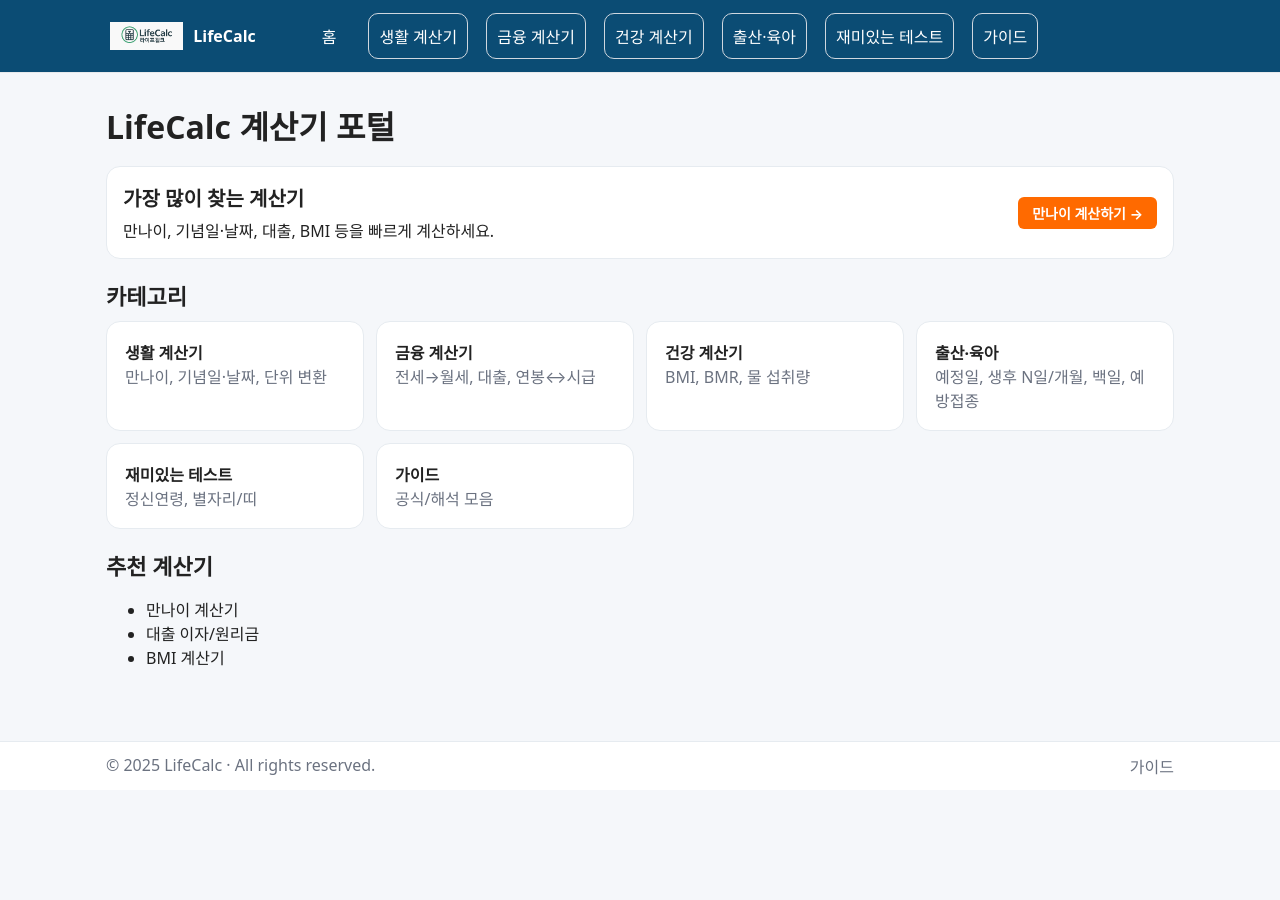
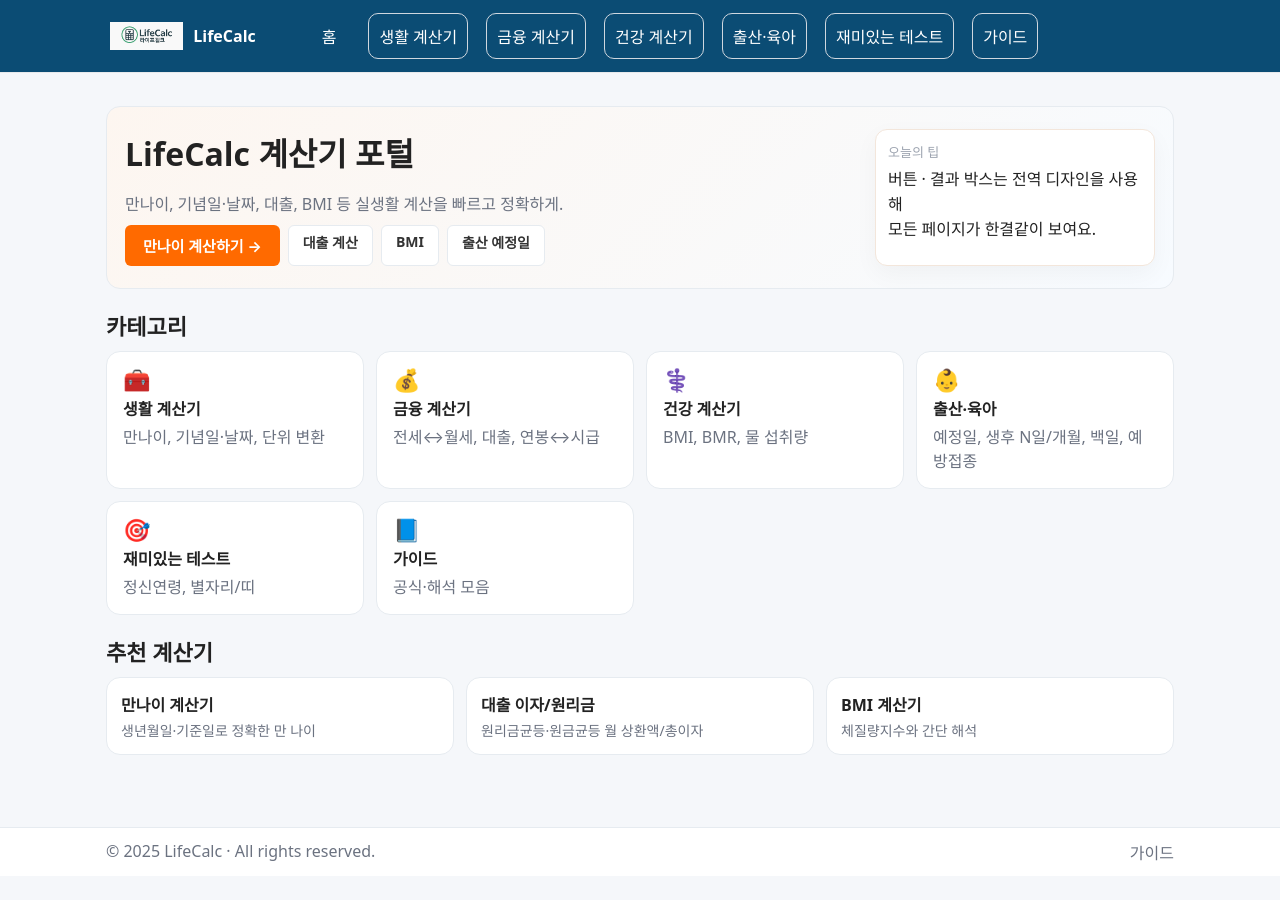
Before and after one commit to khai-lang/LifeCalc, a Jekyll site: the page built from index.md, in a window 1280 px wide. Built offline with Jekyll 4.4.1, drawn with Linux system fonts in a browser that asks for light colours.

Commit message:
Update index.md

```diff
--- a/index.md
+++ b/index.md
@@ -4,52 +4,78 @@ title: 홈
 description: 생활·금융·건강·출산 육아 계산기를 한 곳에서
 ---
 
-# LifeCalc 계산기 포털
+<!-- Hero -->
+<section class="hero">
+  <div class="hero-text">
+    <h1 style="margin:0 0 6px">LifeCalc 계산기 포털</h1>
+    <p class="hero-sub">만나이, 기념일·날짜, 대출, BMI 등 실생활 계산을 빠르고 정확하게.</p>
 
-<div class="card" style="margin:16px 0;padding:16px;display:flex;gap:12px;align-items:center;justify-content:space-between">
-  <div>
-    <div style="font-weight:800;font-size:20px;margin-bottom:6px">가장 많이 찾는 계산기</div>
-    <div>만나이, 기념일·날짜, 대출, BMI 등을 빠르게 계산하세요.</div>
+    <div class="hero-quick">
+      <a href="/life/age/" class="btn btn-lg">만나이 계산하기 →</a>
+      <a href="/finance/loan/" class="btn btn-ghost">대출 계산</a>
+      <a href="/health/bmi/" class="btn btn-ghost">BMI</a>
+      <a href="/family/due-date/" class="btn btn-ghost">출산 예정일</a>
+    </div>
   </div>
-  <a href="/life/age/" class="btn" style="background:#ff6a00;color:#fff;border:0">만나이 계산하기 →</a>
+  <div class="hero-badge">
+    <div class="badge-top">오늘의 팁</div>
+    <div class="badge-body">버튼 · 결과 박스는 전역 디자인을 사용해<br>모든 페이지가 한결같이 보여요.</div>
+  </div>
+</section>
 
-</div>
-
-## 카테고리
-<div class="grid" style="display:grid;grid-template-columns:repeat(auto-fill,minmax(220px,1fr));gap:12px">
-  <a class="card" href="/life/">
-    <div style="font-weight:700">생활 계산기</div>
-    <div style="color:#6b7280">만나이, 기념일·날짜, 단위 변환</div>
+<!-- 카테고리 -->
+<h2>카테고리</h2>
+<div class="grid-cards">
+  <a class="card card-link" href="/life/">
+    <div class="icon">🧰</div>
+    <div class="title">생활 계산기</div>
+    <div class="desc">만나이, 기념일·날짜, 단위 변환</div>
   </a>
-  <a class="card" href="/finance/">
-    <div style="font-weight:700">금융 계산기</div>
-    <div style="color:#6b7280">전세→월세, 대출, 연봉↔시급</div>
+  <a class="card card-link" href="/finance/">
+    <div class="icon">💰</div>
+    <div class="title">금융 계산기</div>
+    <div class="desc">전세↔월세, 대출, 연봉↔시급</div>
   </a>
-  <a class="card" href="/health/">
-    <div style="font-weight:700">건강 계산기</div>
-    <div style="color:#6b7280">BMI, BMR, 물 섭취량</div>
+  <a class="card card-link" href="/health/">
+    <div class="icon">⚕️</div>
+    <div class="title">건강 계산기</div>
+    <div class="desc">BMI, BMR, 물 섭취량</div>
   </a>
-  <a class="card" href="/family/">
-    <div style="font-weight:700">출산·육아</div>
-    <div style="color:#6b7280">예정일, 생후 N일/개월, 백일, 예방접종</div>
+  <a class="card card-link" href="/family/">
+    <div class="icon">👶</div>
+    <div class="title">출산·육아</div>
+    <div class="desc">예정일, 생후 N일/개월, 백일, 예방접종</div>
   </a>
-  <a class="card" href="/fun/">
-    <div style="font-weight:700">재미있는 테스트</div>
-    <div style="color:#6b7280">정신연령, 별자리/띠</div>
+  <a class="card card-link" href="/fun/">
+    <div class="icon">🎯</div>
+    <div class="title">재미있는 테스트</div>
+    <div class="desc">정신연령, 별자리/띠</div>
   </a>
-  <a class="card" href="/guide/">
-    <div style="font-weight:700">가이드</div>
-    <div style="color:#6b7280">공식/해석 모음</div>
+  <a class="card card-link" href="/guide/">
+    <div class="icon">📘</div>
+    <div class="title">가이드</div>
+    <div class="desc">공식·해석 모음</div>
   </a>
 </div>
 
-## 추천 계산기
-<ul>
-  <li><a href="/life/age/">만나이 계산기</a></li>
-  <li><a href="/finance/loan/">대출 이자/원리금</a></li>
-  <li><a href="/health/bmi/">BMI 계산기</a></li>
-</ul>
+<!-- 추천 계산기 -->
+<h2>추천 계산기</h2>
+<div class="grid-mini">
+  <a class="mini card" href="/life/age/">
+    <div class="mini-title">만나이 계산기</div>
+    <div class="mini-desc">생년월일·기준일로 정확한 만 나이</div>
+  </a>
+  <a class="mini card" href="/finance/loan/">
+    <div class="mini-title">대출 이자/원리금</div>
+    <div class="mini-desc">원리금균등·원금균등 월 상환액/총이자</div>
+  </a>
+  <a class="mini card" href="/health/bmi/">
+    <div class="mini-title">BMI 계산기</div>
+    <div class="mini-desc">체질량지수와 간단 해석</div>
+  </a>
+</div>
 
+<!-- 광고 -->
 <div class="ad-box">
   <ins class="adsbygoogle" style="display:block"
        data-ad-client="ca-pub-3758454239921831"
@@ -58,3 +84,61 @@ description: 생활·금융·건강·출산 육아 계산기를 한 곳에서
        data-full-width-responsive="true"></ins>
   <script>(adsbygoogle=window.adsbygoogle||[]).push({});</script>
 </div>
+
+<!-- 페이지 전용 보조 스타일 -->
+<style>
+  /* Hero */
+  .hero{
+    background: linear-gradient(135deg, #fdf6f0 0%, #f7fbff 100%);
+    border:1px solid var(--line);
+    border-radius: var(--radius);
+    padding: 22px 18px;
+    display:flex; gap:18px; align-items:stretch; justify-content:space-between;
+    margin: 10px 0 18px;
+  }
+  .hero-text{ display:flex; flex-direction:column; gap:10px; }
+  .hero-sub{ margin:0; color:#6b7280 }
+  .hero-quick{ display:flex; gap:8px; flex-wrap:wrap; }
+  .btn-lg{ padding:10px 18px; font-size:15px; }
+  .btn-ghost{
+    background:#fff; color:#333; border:1px solid #e6ebf0;
+    padding:6px 14px; border-radius:6px; font-weight:600;
+  }
+  .btn-ghost:hover{ background:#f6f7f9; }
+
+  .hero-badge{
+    background:#fff; border:1px solid #f3e6db; border-radius:12px;
+    padding:12px; width:280px; min-width:240px;
+    box-shadow:0 8px 24px rgba(0,0,0,.04);
+  }
+  .badge-top{ font-size:13px; color:#9ca3af; margin-bottom:6px; }
+  .badge-body{ line-height:1.55; }
+
+  /* 카드 그리드 */
+  .grid-cards{
+    display:grid; gap:12px;
+    grid-template-columns: repeat(auto-fill, minmax(220px, 1fr));
+    margin: 10px 0 18px;
+  }
+  .card-link{ display:block; padding:16px; transition: transform .06s ease, box-shadow .15s ease; }
+  .card-link:hover{ transform: translateY(-2px); box-shadow:0 10px 22px rgba(0,0,0,.06); }
+  .card-link .icon{ font-size:22px; line-height:1; margin-bottom:6px; }
+  .card-link .title{ font-weight:700; margin-bottom:4px; }
+  .card-link .desc{ color:#6b7280; }
+
+  /* 추천 미니 카드 */
+  .grid-mini{
+    display:grid; gap:12px;
+    grid-template-columns: repeat(auto-fill, minmax(260px, 1fr));
+    margin-bottom: 8px;
+  }
+  .mini{ padding:14px; transition: background .2s, transform .06s; }
+  .mini:hover{ background:#f8fafc; transform: translateY(-1px); }
+  .mini-title{ font-weight:700; margin-bottom:4px; }
+  .mini-desc{ color:#6b7280; font-size:14px; }
+
+  @media (max-width: 860px){
+    .hero{ flex-direction:column; }
+    .hero-badge{ width:auto; }
+  }
+</style>
```
